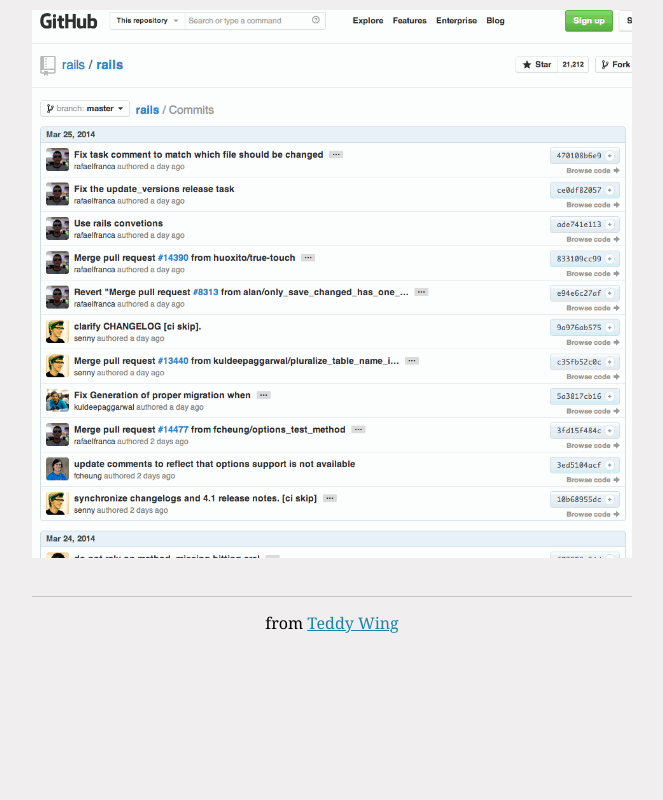
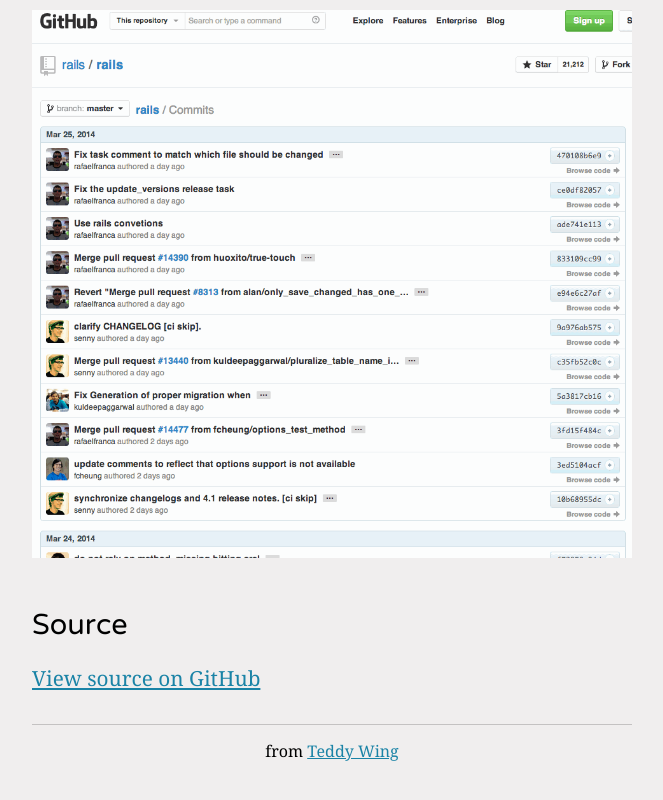
Before and after one commit to teddywing/GitHub-Show-Full-Commit-Message-Bookmarklet, a plain HTML site: page index.html in a window 1280 px wide. Shown: the part 531-1331 px from the top of the page, without its empty margins (308-971 px from the left). Before the commit the page ends 1209 px from the top, so only its background shows below. Drawn offline with Linux system fonts and the light colour scheme.

Commit message:
Add section with link to GitHub page

```diff
--- a/index.html
+++ b/index.html
@@ -97,6 +97,11 @@
 			<p class="demo">
 				<img src="demo.gif" alt="Demo" />
 			</p>
+
+			<h2>Source</h2>
+			<p>
+				<a href="https://github.com/teddywing/GitHub-Show-Full-Commit-Message-Bookmarklet">View source on GitHub</a>
+			</p>
 		</div>
 
 		<footer>
```
